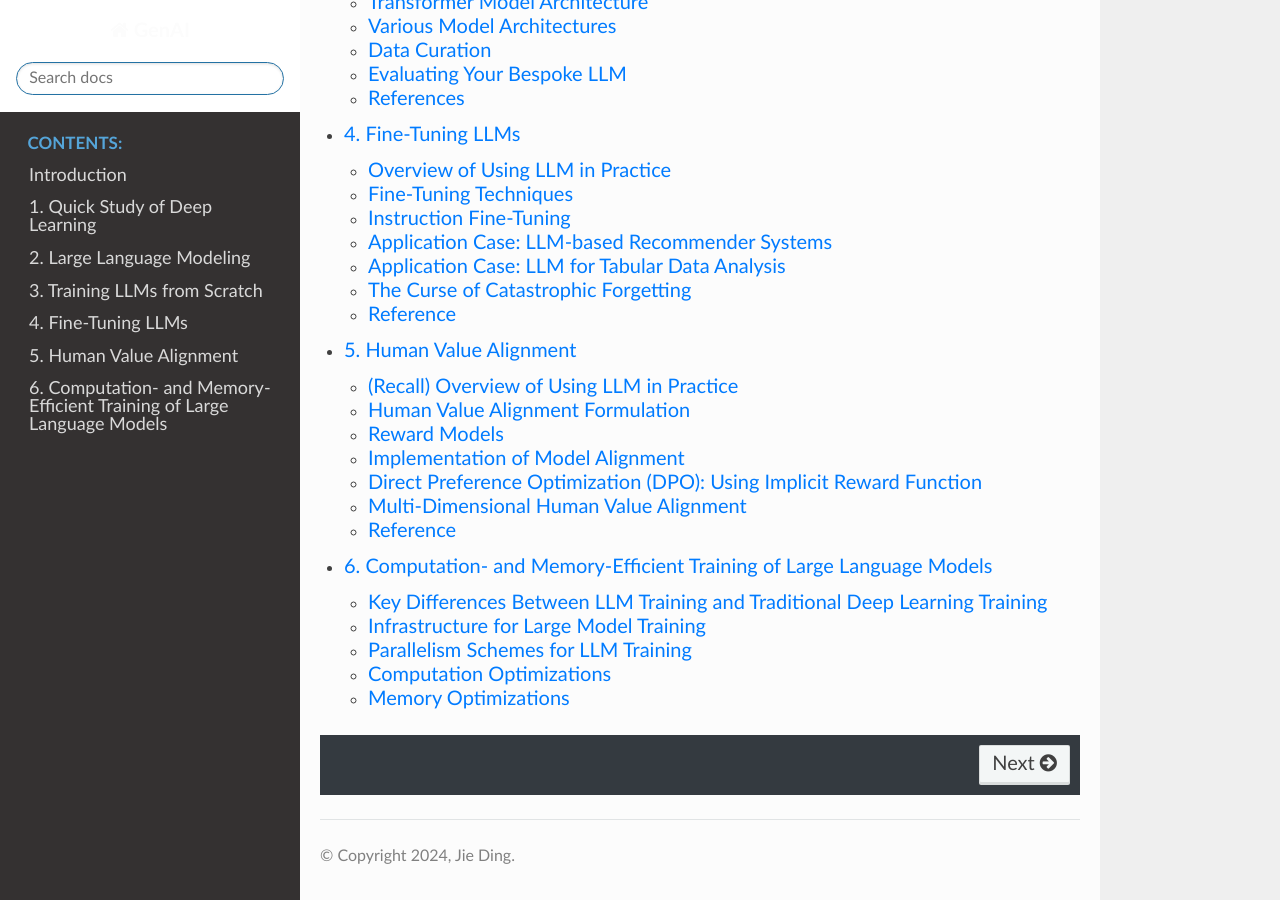
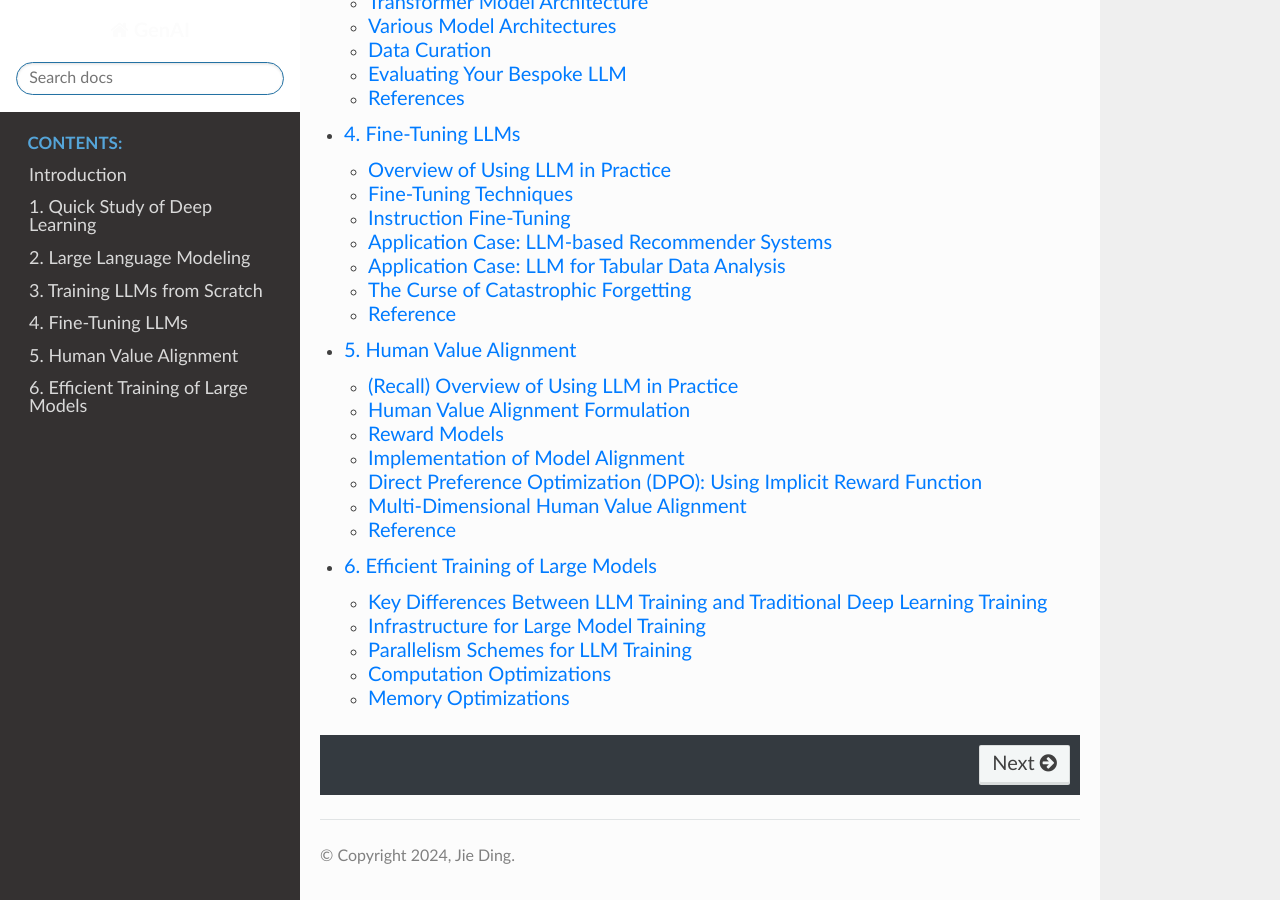
Before and after one commit to JieGroup/GenAI, a Sphinx documentation site: the page built from docs/source/index.md, in a window 1280 px wide and 900 px high, scrolled down 1053 px. Built offline with Sphinx 7.4.7 and the Read the Docs theme 3.1.0, drawn with Linux system fonts in a browser that asks for light colours; formulas are drawn with MathJax 3.

```diff
--- a/docs/source/resource/index.md
+++ b/docs/source/resource/index.md
@@ -1,4 +1,4 @@
-# 6. Computation- and Memory-Efficient Training of Large Language Models
+# 6. Efficient Training of Large Models
 
 We will explore efficient training strategies for Large Language Models like GPT and LLaMA. Training these models requires substantial computational resources and time. For instance, training a model like LLaMA-3 involves about 54 days on a 16K H100-80GB GPU cluster. This chapter introduces foundational concepts and practices in managing and optimizing these resources. We will cover the essentials of training infrastructure, including AI accelerators and system scheduling, and delve into strategies for enhancing computational efficiency across GPU clusters.
 
```
